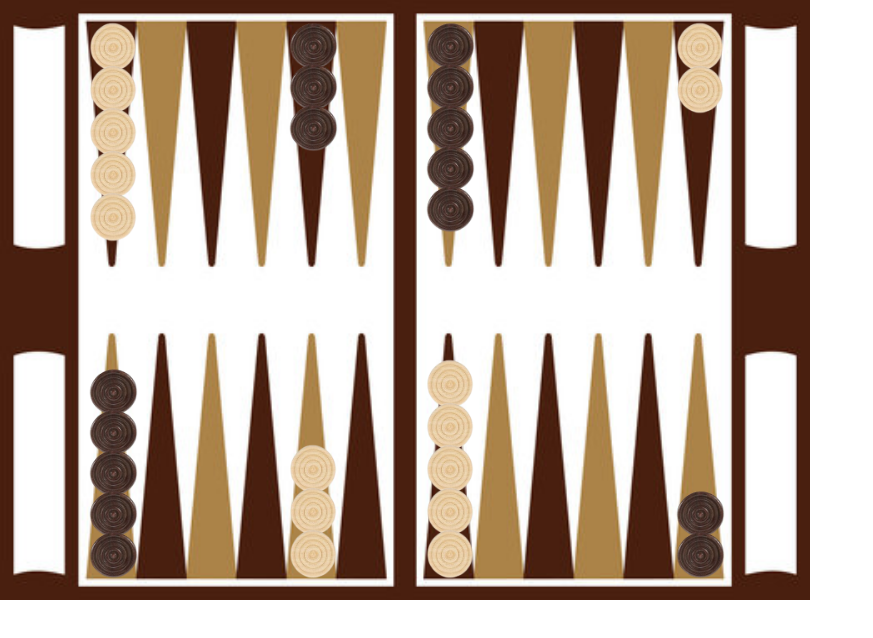
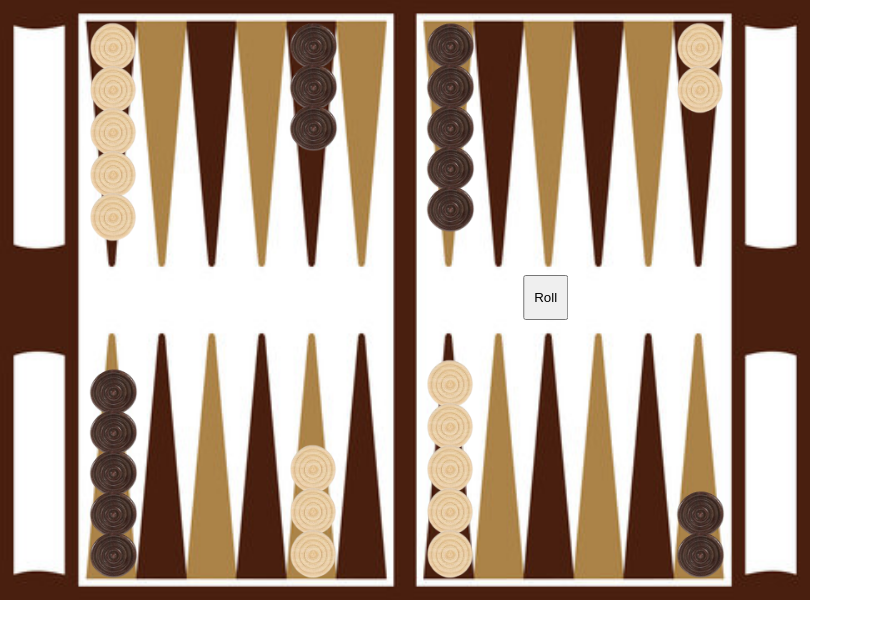
Before and after one commit to lukalicheli/backgammon, a React (Create React App) app in the folder backgammon/: page / in a window 1280 px wide. Shown: the top 638 px of the page, without its empty margins (0-873 px from the left). Built offline with nearby package versions, Linux system fonts and the light colour scheme.

Commit message:
I have working functioning dice positioned correctly and everything. Will style later

```diff
--- a/backgammon/src/App.css
+++ b/backgammon/src/App.css
@@ -44,3 +44,29 @@
   align-items: flex-end;
   padding-bottom: 30px;
 }
+
+.game-container {
+  position: relative;
+}
+
+.dice-container {
+  display: flex;
+  position: absolute;
+  justify-content: space-evenly;
+  top: 50%;
+  right: 25%;
+  transform: translate(50%, -50%);
+  width: 25%;
+  height: 50px;
+
+}
+
+.dice, .roll-button {
+  height: 45px;
+  width: 45px;
+}
+
+.dice-image {
+  width: 100%;
+  height: 100%;
+}
--- a/backgammon/src/App.js
+++ b/backgammon/src/App.js
@@ -2,6 +2,7 @@ import { useState } from "react";
 import "./App.css";
 import brown from "./assets/piece-data/brown-piece.png";
 import white from "./assets/piece-data/white-piece.png";
+import Dice from "./components/dice/Dice";
 
 function App() {
   const [backgammon, setBackgammon] = useState([
@@ -91,6 +92,7 @@ function App() {
           {backgammon.slice(18, 24).map(renderColumn)}
         </div>
       </div>
+      <Dice></Dice>
     </div>
   );
 }
--- a/backgammon/src/components/dice/Dice.js
+++ b/backgammon/src/components/dice/Dice.js
@@ -1,7 +1,47 @@
-import React from "react";
+import React, { useState } from "react";
+import { diceImages } from "../../assets/dice-data/DiceImages";
 
 function Dice() {
-  return <div className="dice-container"></div>;
+  const [dice, setDice] = useState([1, 2, 3, 4, 5, 6]);
+  const [firstDice, setFirstDice] = useState(null);
+  const [secondDice, setSecondDice] = useState(null);
+
+  const rollOne = () => {
+    let firstDice = dice[Math.floor(Math.random() * 6)];
+    let secondDice = dice[Math.floor(Math.random() * 6)];
+
+    for (let i = 0; i < diceImages.length; i++) {
+      if (diceImages[i].value === firstDice) {
+        const imgURL = diceImages[i].img;
+        setFirstDice(imgURL);
+      }
+    }
+
+    for (let i = 0; i < diceImages.length; i++) {
+      if (diceImages[i].value === secondDice) {
+        const imgURL = diceImages[i].img;
+        setSecondDice(imgURL);
+      }
+    }
+  };
+
+  return (
+    <div className="dice-container">
+      <button className="roll-button" onClick={rollOne}>
+        Roll
+      </button>
+      <div className="dice one">
+        {firstDice && (
+          <img className="dice-image" src={firstDice} alt="Dice 1" />
+        )}
+      </div>
+      <div className="dice two">
+        {secondDice && (
+          <img className="dice-image" src={secondDice} alt="Dice 2" />
+        )}
+      </div>
+    </div>
+  );
 }
 
 export default Dice;
```
